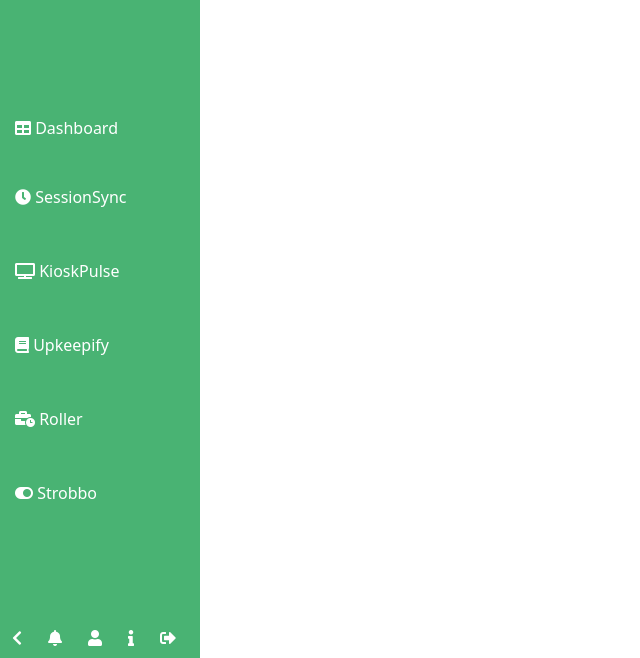
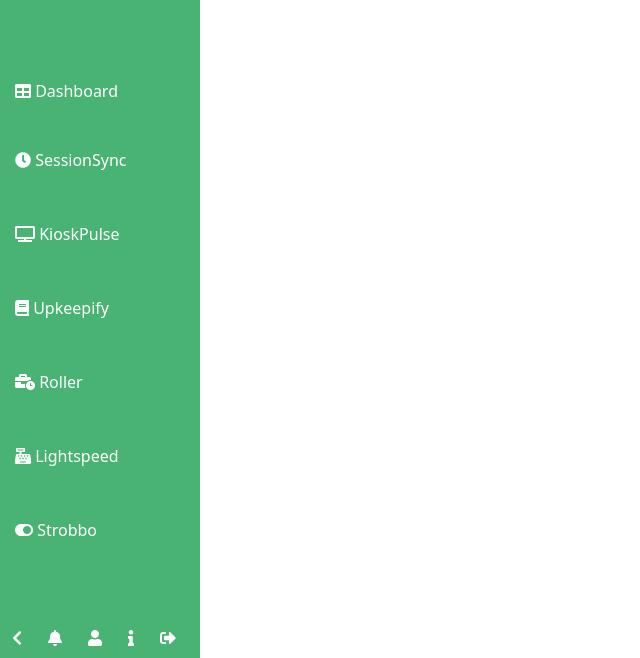
Before and after one commit to EliasDH-com/LevelUp_App, a PHP site: page /assets/pages/dashboard.php in a window 1280 px wide. Shown: the part 142-800 px from the top of the page, without its empty margins (0-640 px from the left). Run offline with PHP 8.4, Linux system fonts and the light colour scheme; the visitor is signed in with stand-in values (Sample User, id 1); data that the repository does not hold is empty.

Commit message:
Update Lightspeed

```diff
--- a/assets/pages/dashboard.php
+++ b/assets/pages/dashboard.php
@@ -88,6 +88,12 @@ $itemsQuery = $conn->query("SELECT * FROM item WHERE item_id IN (SELECT item_id
                             </ul>
                         </li>
                         <li class="has-submenu">
+                            <a href="#"><i class="fas fa-cash-register"></i> Lightspeed</a>
+                            <ul class="submenu">
+                                <li><a href="https://auth.posios.com/manager" target="_blank">Lightspeed POS</a></li>
+                            </ul>
+                        </li>
+                        <li class="has-submenu">
                             <a href="#"><i class="fas fa-toggle-on"></i> Strobbo</a>
                             <ul class="submenu">
                                 <li><a href="https://login.strobbo.com" target="_blank">Strobbo Home</a></li>
```
